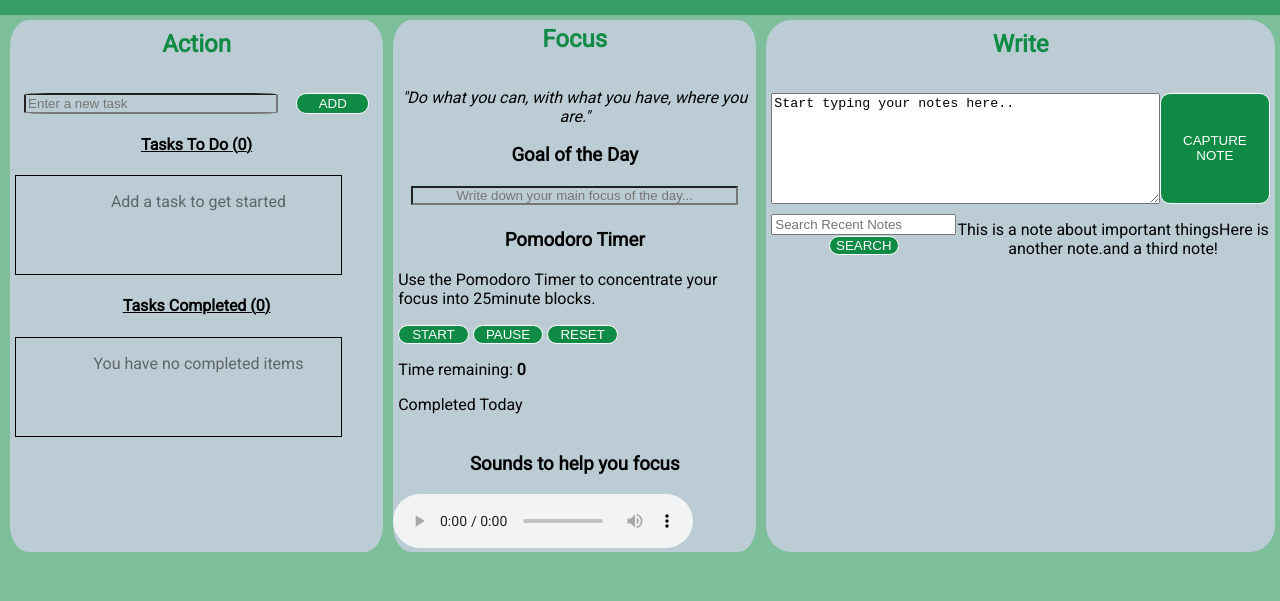
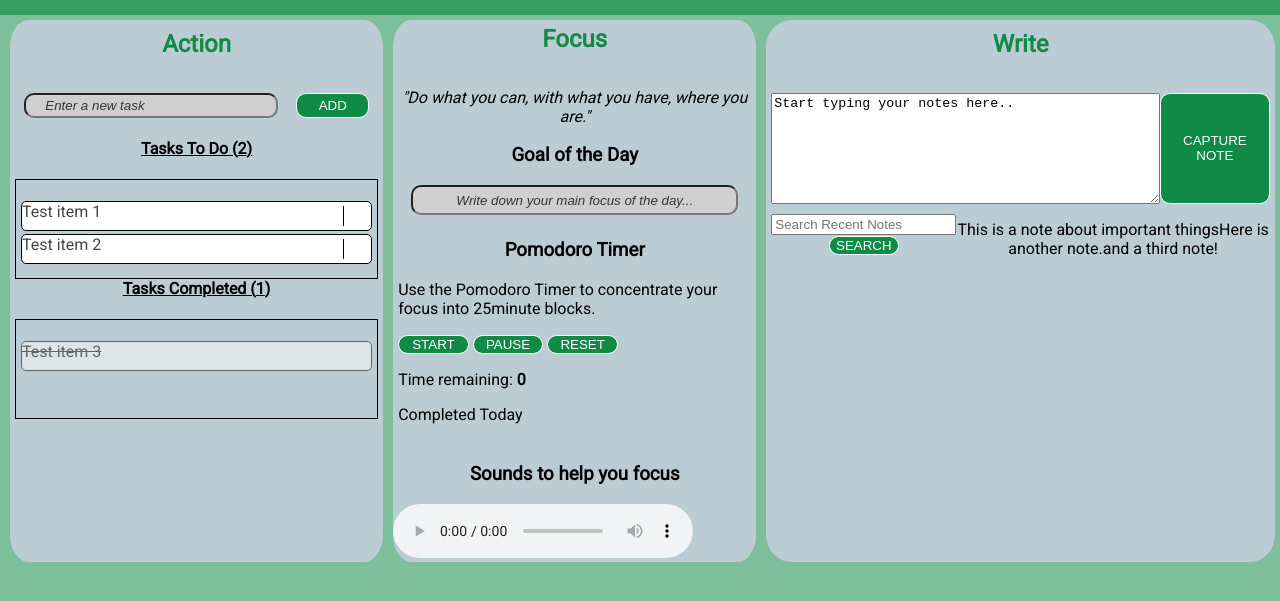
Before and after one commit to ryban3z/Productivity-Dashboard, a plain HTML site: page index.html in a window 1280 px wide. Shown: the part 105-706 px from the top of the page. Drawn offline with Linux system fonts and the light colour scheme.

Commit message:
updated task specific stlying and added SVGs

```diff
--- a/index.html
+++ b/index.html
@@ -21,12 +21,32 @@
 				<input id="addItem" type="button"  value="Add"></input>
 			 </div>
 			<h4>Tasks To Do (<span id="taskCount"></span>)</h4>
-			<div id="taskList" class="taskList">
-				<ul id="openTasks"></ul>
+			<div id="openTaskList" class="taskList">
+				<ul id="openTasks">
+					<li>Test item 1
+					 <div class="buttonsDiv">
+					 	<button class="remove"></button>
+					 	<button class="complete"></button>
+					  </div>
+					 </li>
+					<li>Test item 2
+					 <div class="buttonsDiv">
+					 	<button></button>
+					 	<button></button>
+					  </div>
+					 </li>
+				</ul>
 			 </div>
 			<h4>Tasks Completed (<span id="doneCount"></span>)</h4>
 			<div id="completedTaskList" class="taskList">
-				<ul id="doneTasks"></ul>
+				<ul id="doneTasks">
+					<li>Test item 3
+					 <div class="buttonsDiv">
+					 	<button></button>
+					 	<button></button>
+					  </div>
+					 </li>
+				</ul>
 			 </div>
 			 <div class="editTools"></div>
 		 </div>
@@ -58,7 +78,7 @@
 					<div class="pomodoroIconCount"></div>
 				 </div>
 			 </div>
-
+			 <!-- Focus Sounds  -->
 			 <div class="focusSounds">
 				<h3>Sounds to help you focus</h3>
 				<div class="audioControls">
@@ -73,11 +93,12 @@
 		<!-- Notes  -->
 		<div class="noteSection container2 container2-3">
 			<h2>Write</h2>
+			<!-- notes input area  -->
 			<div class="noteInput flexbox3">
 				<textarea class="textArea" rows="7" cols="50">Start typing your notes here..</textarea>
 				<button type="button">Capture Note</button>
 			 </div>
-
+			 <!-- List of notes plus search bar -->
 			<div class="noteList flexbox3">
 				<div class="searchBarContainer">
 					<form>
@@ -89,6 +110,8 @@
 					<p id="notes"></p>
 				</div>
 			 </div>
+			 <!-- Chatbot  -->
+			 <div class="chatBot"></div>
 		</div>
 
 	 </div>
--- a/script.js
+++ b/script.js
@@ -103,6 +103,7 @@ function appendTaskClick() {
 	if (task.value)  {
 		data.openTasks.push(task.value);
 	 	createListElement(task.value);
+	 	console.log(data);
 	}
 }
 
@@ -111,6 +112,7 @@ function appendTaskEnter() {
 	 if (task.value.length > 0 && event.keyCode === 13) {
 	 	data.openTasks.push(task.value);
 	 	createListElement(task.value);
+	 	console.log(data);
 	}
 }
 // Event listeners for clicks and enter button
--- a/style.css
+++ b/style.css
@@ -69,8 +69,17 @@ body {
 .addNewTask #inputTask {
 	display: inline;
 	width: 70%;
-	background: none;
-	border-radius: 10%;
+	background-color: #CFCFCF;
+	border-radius: 10px;
+	text-indent: 7%;
+	height: 25px;
+
+}
+
+.addNewTask #inputTask::placeholder {
+	color: black;
+	opacity: 0.75;
+	font-style: italic;
 }
 
 .addNewTask #addItem {
@@ -98,12 +107,14 @@ body {
 }
 
 .taskList {
-	width: 90%;
+	width: 100%;
 	min-height: 100px;
 	max-height: 200px;
 	overflow-y: auto;
 	border: 1px solid black;
 	text-align: left;
+	float: left;
+	padding:5px;
 }
 
 .toDoList h4 {
@@ -111,16 +122,95 @@ body {
 	text-align: center;
 }
 
-li .buttons {
-	display: inline;
+#openTaskList #openTasks {
+	list-style: none;
+	padding: 0;
 }
 
-li .buttons button {
-	cursor: pointer;
+#completedTaskList #doneTasks {
+	list-style: none;
+	padding: 0;
 }
 
+#openTaskList #openTasks li {
+	width: 100%;
+	float: left;
+	height:30px;
+	background: #fff;
+	border: 1px solid black;
+	border-radius: 5px;
+	margin: 0px 0px 3px 0px;
+	position: relative;
+	padding: 0px 56px 0px 0px ;
+	color: #444;
+	font-size: 1em;
+}
+
+#completedTaskList #doneTasks li {
+	text-decoration: line-through;
+	width: 100%;
+	float: left;
+	height: 30px;
+	background: #fff;
+	border-radius: 5px;
+	border: 1px solid black;
+	opacity: 0.5;
+	margin: 0px 0px 3px 0px;
+	position: relative;
+	padding: 0px 56px 0px 0px;
+}
+
+/*Complete and delete buttons styling */
+#openTasks .buttonsDiv {
+	width: 56px;
+	height: 28px;
+	position: absolute;
+	top: 0;
+	right: 0;
+}
+
+#openTasks .buttonsDiv button {
+	width: 28px;
+	height: 28px;
+	float: left;
+	background: none;
+	border: 0px;
+	box-shadow: none;
+	outline: none;
+	position: relative;
+}
+
+#openTasks .buttonsDiv button:last-of-type::before {
+	content: '';
+	width: 1px;
+	height: 20px;
+	position: absolute;
+	top: 4px;
+	left: 0;
+	background: black;
+}
+
+#doneTasks .buttonsDiv {
+	width: 56px;
+	height: 28px;
+	position: absolute;
+	top: 0;
+	right: 0;
+}
+
+#doneTasks .buttonsDiv button {
+	width: 28px;
+	height: 28px;
+	float: left;
+	background: none;
+	border: 0px;
+	box-shadow: none;
+	outline: none;
+}
+
+
 #openTasks:empty::before{
-	content: 'Add a task to get started';
+	content: 'Add a task to get started.';
 	display: block;
 	width: 100%;
 	text-align: center;
@@ -129,7 +219,7 @@ li .buttons button {
  }
 
 #doneTasks:empty::before {
-	content: 'You have no completed items';
+	content: 'You have no completed items, stop procrastinating.';
 	display: block;
 	width: 100%;
 	text-align: center;
@@ -157,10 +247,18 @@ li .buttons button {
 }
 .goal {
 	width: 90%;
-	background: none;
+	background-color: #CFCFCF;
 	text-align: center;
 	padding: 0px 5px 0px 5px;
 	margin: 0px 5px 0px 5px;
+	border-radius: 10px;
+	height: 30px;
+}
+
+.goal::placeholder {
+	color: black;
+	opacity: 0.75;
+	font-style: italic;
 }
 
 .goalElement {
```
Also changed, not shown: Assets/ic-actions-close.svg (added).
